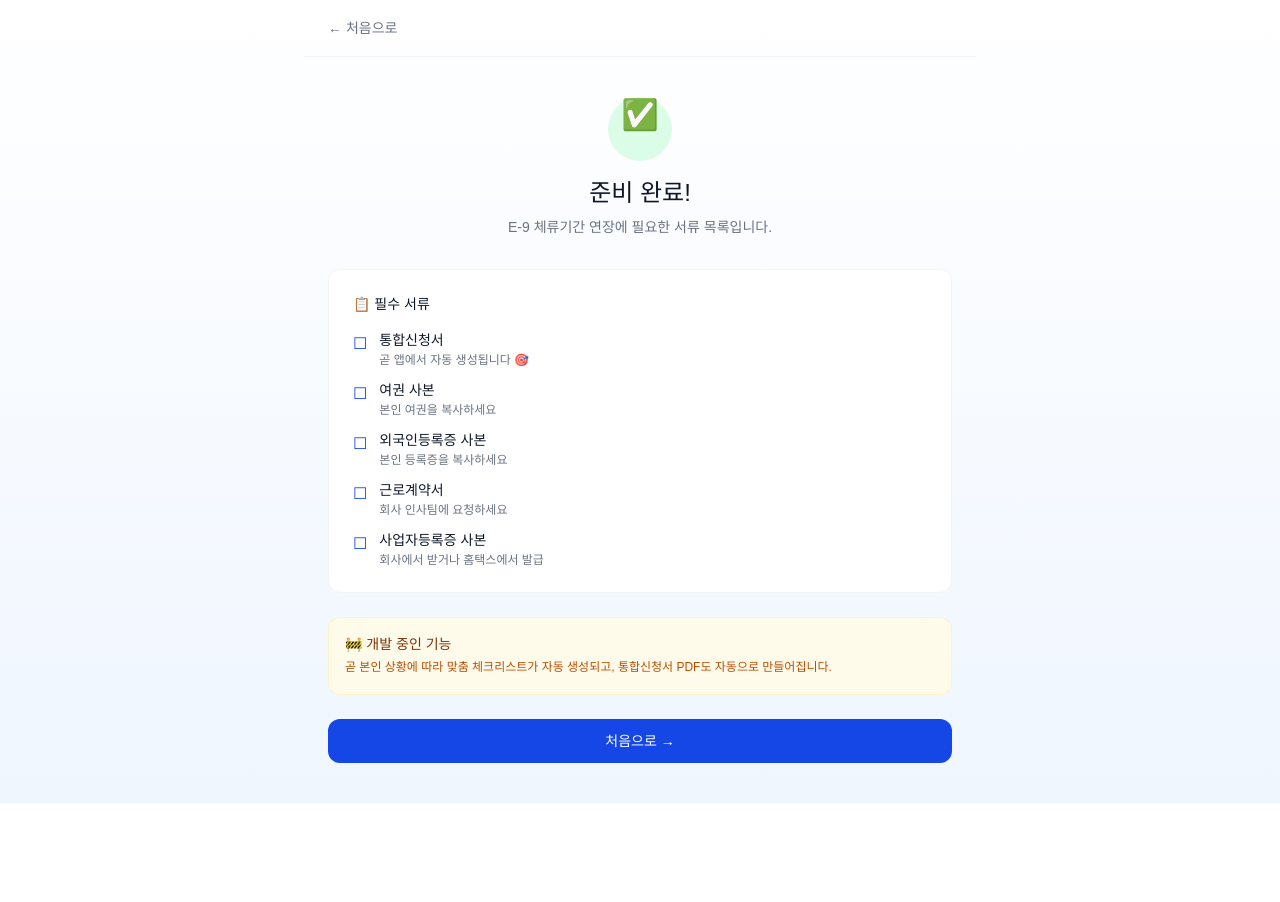
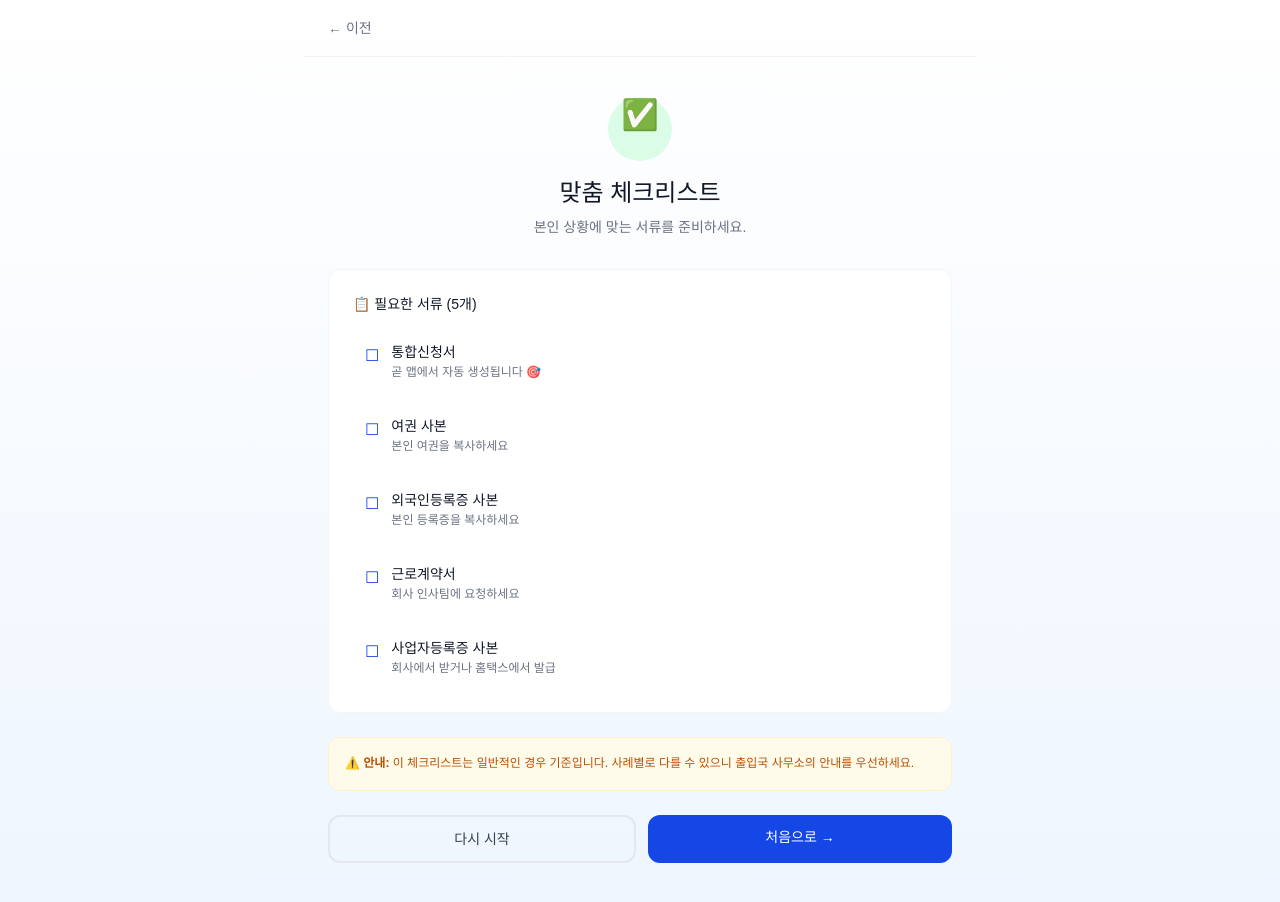
Before and after one commit to leesoyeol1213-glitch/immigration-helper, a Next.js app: page /start/result in a window 1280 px wide. Before the commit the page ends 803 px from the top, so only its background shows below. Built offline with nearby package versions, Linux system fonts and the light colour scheme.

Commit message:
feat: localStorage 답변 통합 + 맞춤 체크리스트

```diff
--- a/app/start/result/page.tsx
+++ b/app/start/result/page.tsx
@@ -1,14 +1,55 @@
 "use client";
 
+import { useState, useEffect } from "react";
 import Link from "next/link";
 
+interface Doc {
+  name: string;
+  desc: string;
+  isExtra?: boolean;
+}
+
 export default function ResultPage() {
+  const [expiry, setExpiry] = useState<string>("");
+  const [company, setCompany] = useState<string>("");
+  const [address, setAddress] = useState<string>("");
+
+  useEffect(() => {
+    setExpiry(localStorage.getItem("answer_expiry") || "");
+    setCompany(localStorage.getItem("answer_company") || "");
+    setAddress(localStorage.getItem("answer_address") || "");
+  }, []);
+
+  const docs: Doc[] = [
+    { name: "통합신청서", desc: "곧 앱에서 자동 생성됩니다 🎯" },
+    { name: "여권 사본", desc: "본인 여권을 복사하세요" },
+    { name: "외국인등록증 사본", desc: "본인 등록증을 복사하세요" },
+    { name: "근로계약서", desc: "회사 인사팀에 요청하세요" },
+    { name: "사업자등록증 사본", desc: "회사에서 받거나 홈택스에서 발급" },
+  ];
+
+  if (address === "changed") {
+    docs.push({ name: "임대차계약서 사본", desc: "지금 사는 곳의 계약서", isExtra: true });
+  }
+  if (company === "changed") {
+    docs.push({ name: "사업장 변경 허가서", desc: "고용센터에서 먼저 발급받으세요", isExtra: true });
+  }
+
+  const today = new Date();
+  const expiryDate = expiry ? new Date(expiry) : null;
+  const daysLeft = expiryDate ? Math.floor((expiryDate.getTime() - today.getTime()) / (1000 * 60 * 60 * 24)) : null;
+
+  const handleReset = () => {
+    localStorage.removeItem("answer_expiry");
+    localStorage.removeItem("answer_company");
+    localStorage.removeItem("answer_address");
+    window.location.href = "/";
+  };
+
   return (
     <main className="min-h-screen bg-gradient-to-b from-white to-blue-50">
       <header className="px-6 py-4 border-b border-gray-100 max-w-2xl mx-auto">
-        <Link href="/" className="text-sm text-gray-500 hover:text-blue-700">
-          ← 처음으로
-        </Link>
+        <Link href="/start/step4" className="text-sm text-gray-500 hover:text-blue-700">← 이전</Link>
       </header>
 
       <section className="max-w-2xl mx-auto px-6 py-10">
@@ -16,30 +57,30 @@ export default function ResultPage() {
           <div className="inline-block w-16 h-16 bg-green-100 rounded-full flex items-center justify-center mb-4">
             <span className="text-3xl">✅</span>
           </div>
-          <h1 className="text-2xl font-medium text-gray-900 mb-2">
-            준비 완료!
-          </h1>
-          <p className="text-sm text-gray-500">
-            E-9 체류기간 연장에 필요한 서류 목록입니다.
-          </p>
+          <h1 className="text-2xl font-medium text-gray-900 mb-2">맞춤 체크리스트</h1>
+          <p className="text-sm text-gray-500">본인 상황에 맞는 서류를 준비하세요.</p>
         </div>
 
+        {daysLeft !== null && daysLeft < 30 && (
+          <div className="bg-red-50 border-l-4 border-red-500 p-4 rounded-xl mb-6">
+            <p className="text-sm font-medium text-red-900 mb-1">
+              {daysLeft < 0 ? "⚠️ 체류기간이 만료되었습니다" : `⚠️ 체류기간 ${daysLeft}일 남음`}
+            </p>
+            <p className="text-xs text-red-700">즉시 신청이 필요합니다.</p>
+          </div>
+        )}
+
         <div className="bg-white border border-gray-100 rounded-xl p-6 mb-6">
-          <h2 className="text-sm font-medium text-gray-900 mb-4">
-            📋 필수 서류
-          </h2>
+          <h2 className="text-sm font-medium text-gray-900 mb-4">📋 필요한 서류 ({docs.length}개)</h2>
           <ul className="space-y-3">
-            {[
-              { name: "통합신청서", desc: "곧 앱에서 자동 생성됩니다 🎯" },
-              { name: "여권 사본", desc: "본인 여권을 복사하세요" },
-              { name: "외국인등록증 사본", desc: "본인 등록증을 복사하세요" },
-              { name: "근로계약서", desc: "회사 인사팀에 요청하세요" },
-              { name: "사업자등록증 사본", desc: "회사에서 받거나 홈택스에서 발급" },
-            ].map((item, i) => (
-              <li key={i} className="flex items-start gap-3">
+            {docs.map((item, i) => (
+              <li key={i} className={`flex items-start gap-3 p-3 rounded-lg ${item.isExtra ? "bg-blue-50" : ""}`}>
                 <span className="text-blue-700 mt-0.5">☐</span>
-                <div>
-                  <p className="text-sm font-medium text-gray-900">{item.name}</p>
+                <div className="flex-1">
+                  <p className="text-sm font-medium text-gray-900">
+                    {item.name}
+                    {item.isExtra && <span className="ml-2 text-xs text-blue-600">상황별 추가</span>}
+                  </p>
                   <p className="text-xs text-gray-500 mt-0.5">{item.desc}</p>
                 </div>
               </li>
@@ -48,20 +89,19 @@ export default function ResultPage() {
         </div>
 
         <div className="bg-amber-50 border border-amber-100 rounded-xl p-4 mb-6">
-          <p className="text-sm font-medium text-amber-900 mb-1">
-            🚧 개발 중인 기능
-          </p>
           <p className="text-xs text-amber-700 leading-relaxed">
-            곧 본인 상황에 따라 맞춤 체크리스트가 자동 생성되고, 통합신청서 PDF도 자동으로 만들어집니다.
+            <strong>⚠️ 안내:</strong> 이 체크리스트는 일반적인 경우 기준입니다. 사례별로 다를 수 있으니 출입국 사무소의 안내를 우선하세요.
           </p>
         </div>
 
-        <Link
-          href="/"
-          className="block w-full px-6 py-3 rounded-xl font-medium text-sm bg-blue-700 text-white hover:bg-blue-800 transition-colors text-center"
-        >
-          처음으로 →
-        </Link>
+        <div className="flex gap-3">
+          <button onClick={handleReset} className="flex-1 px-6 py-3 rounded-xl font-medium text-sm border-2 border-gray-200 text-gray-700 hover:bg-gray-50 transition-colors">
+            다시 시작
+          </button>
+          <Link href="/" className="flex-1 px-6 py-3 rounded-xl font-medium text-sm bg-blue-700 text-white hover:bg-blue-800 transition-colors text-center">
+            처음으로 →
+          </Link>
+        </div>
       </section>
     </main>
   );
--- a/app/start/step4/page.tsx
+++ b/app/start/step4/page.tsx
@@ -1,83 +1,57 @@
 "use client";
 
-import { useState } from "react";
+import { useState, useEffect } from "react";
 import Link from "next/link";
 
 export default function Step4Page() {
   const [addressChanged, setAddressChanged] = useState<string>("");
 
+  useEffect(() => {
+    const saved = localStorage.getItem("answer_address");
+    if (saved) setAddressChanged(saved);
+  }, []);
+
+  const handleSelect = (value: string) => {
+    setAddressChanged(value);
+    localStorage.setItem("answer_address", value);
+  };
+
   const options = [
-    {
-      value: "same",
-      label: "네, 같아요",
-      desc: "외국인등록증의 주소와 지금 사는 주소가 같아요",
-    },
-    {
-      value: "changed",
-      label: "아니요, 주소가 바뀌었어요",
-      desc: "이사를 했거나 등록증 주소와 달라요",
-    },
+    { value: "same", label: "네, 같아요", desc: "외국인등록증의 주소와 지금 사는 주소가 같아요" },
+    { value: "changed", label: "아니요, 주소가 바뀌었어요", desc: "이사를 했거나 등록증 주소와 달라요" },
   ];
 
   return (
     <main className="min-h-screen bg-white">
       <header className="px-6 py-4 border-b border-gray-100 max-w-2xl mx-auto">
-        <Link
-          href="/start/step3"
-          className="text-sm text-gray-500 hover:text-blue-700"
-        >
-          ← 이전
-        </Link>
+        <Link href="/start/step3" className="text-sm text-gray-500 hover:text-blue-700">← 이전</Link>
       </header>
 
       <div className="max-w-2xl mx-auto px-6 pt-6">
         <div className="flex items-center gap-2 text-xs text-gray-500 mb-2">
-          <span>4 / 5</span>
-          <span>·</span>
-          <span>주소 정보</span>
+          <span>4 / 5</span><span>·</span><span>주소 정보</span>
         </div>
         <div className="h-1 bg-gray-100 rounded-full overflow-hidden">
-          <div
-            className="h-full bg-blue-700 rounded-full"
-            style={{ width: "80%" }}
-          ></div>
+          <div className="h-full bg-blue-700 rounded-full" style={{ width: "80%" }}></div>
         </div>
       </div>
 
       <section className="max-w-2xl mx-auto px-6 py-10">
-        <h1 className="text-2xl font-medium text-gray-900 mb-2">
-          외국인등록증에 적힌 주소가
-          <br />
-          지금 사는 주소와 같나요?
-        </h1>
-        <p className="text-sm text-gray-500 mb-2">
-          주소가 바뀌었다면 임대차계약서가 추가로 필요해요.
-        </p>
+        <h1 className="text-2xl font-medium text-gray-900 mb-2">외국인등록증에 적힌 주소가<br />지금 사는 주소와 같나요?</h1>
+        <p className="text-sm text-gray-500 mb-2">주소가 바뀌었다면 임대차계약서가 추가로 필요해요.</p>
         <div className="inline-block px-3 py-1 bg-blue-50 rounded-full mb-6">
-          <p className="text-xs text-blue-700">
-            💡 왜 묻나요? 거주지 변경 시 입증 서류가 필요해요.
-          </p>
+          <p className="text-xs text-blue-700">💡 왜 묻나요? 거주지 변경 시 입증 서류가 필요해요.</p>
         </div>
 
         <div className="space-y-3">
           {options.map((option) => (
-            <button
-              key={option.value}
-              onClick={() => setAddressChanged(option.value)}
-              className={`w-full p-4 rounded-xl border-2 text-left transition-all ${
-                addressChanged === option.value
-                  ? "border-blue-700 bg-blue-50"
-                  : "border-gray-200 hover:border-blue-300"
-              }`}
-            >
+            <button key={option.value} onClick={() => handleSelect(option.value)} className={`w-full p-4 rounded-xl border-2 text-left transition-all ${addressChanged === option.value ? "border-blue-700 bg-blue-50" : "border-gray-200 hover:border-blue-300"}`}>
               <div className="flex items-center justify-between">
                 <div>
                   <p className="font-medium text-gray-900">{option.label}</p>
                   <p className="text-xs text-gray-500 mt-1">{option.desc}</p>
                 </div>
-                {addressChanged === option.value && (
-                  <span className="text-blue-700 text-lg">✓</span>
-                )}
+                {addressChanged === option.value && <span className="text-blue-700 text-lg">✓</span>}
               </div>
             </button>
           ))}
@@ -85,34 +59,16 @@ export default function Step4Page() {
 
         {addressChanged === "changed" && (
           <div className="mt-4 p-4 bg-blue-50 border border-blue-100 rounded-xl">
-            <p className="text-sm font-medium text-blue-900 mb-1">
-              📋 추가로 필요한 서류
-            </p>
-            <p className="text-xs text-blue-700 leading-relaxed">
-              임대차계약서 (사본)
-              <br />
-              <span className="text-blue-600">
-                지금 사는 곳의 계약서를 미리 챙겨두세요.
-              </span>
-            </p>
+            <p className="text-sm font-medium text-blue-900 mb-1">📋 추가로 필요한 서류</p>
+            <p className="text-xs text-blue-700 leading-relaxed">임대차계약서 (사본)<br /><span className="text-blue-600">지금 사는 곳의 계약서를 미리 챙겨두세요.</span></p>
           </div>
         )}
 
         <div className="mt-8">
           {addressChanged ? (
-            <Link
-              href="/start/result"
-              className="block w-full px-6 py-3 rounded-xl font-medium text-sm bg-blue-700 text-white hover:bg-blue-800 transition-colors text-center"
-            >
-              결과 보기 →
-            </Link>
+            <Link href="/start/result" className="block w-full px-6 py-3 rounded-xl font-medium text-sm bg-blue-700 text-white hover:bg-blue-800 transition-colors text-center">결과 보기 →</Link>
           ) : (
-            <button
-              disabled
-              className="w-full px-6 py-3 rounded-xl font-medium text-sm bg-gray-100 text-gray-400 cursor-not-allowed"
-            >
-              결과 보기 →
-            </button>
+            <button disabled className="w-full px-6 py-3 rounded-xl font-medium text-sm bg-gray-100 text-gray-400 cursor-not-allowed">결과 보기 →</button>
           )}
         </div>
       </section>
```
Also changed, not shown: app/start/step2/page.tsx (+26 -96 lines), app/start/step3/page.tsx (+25 -73 lines).
